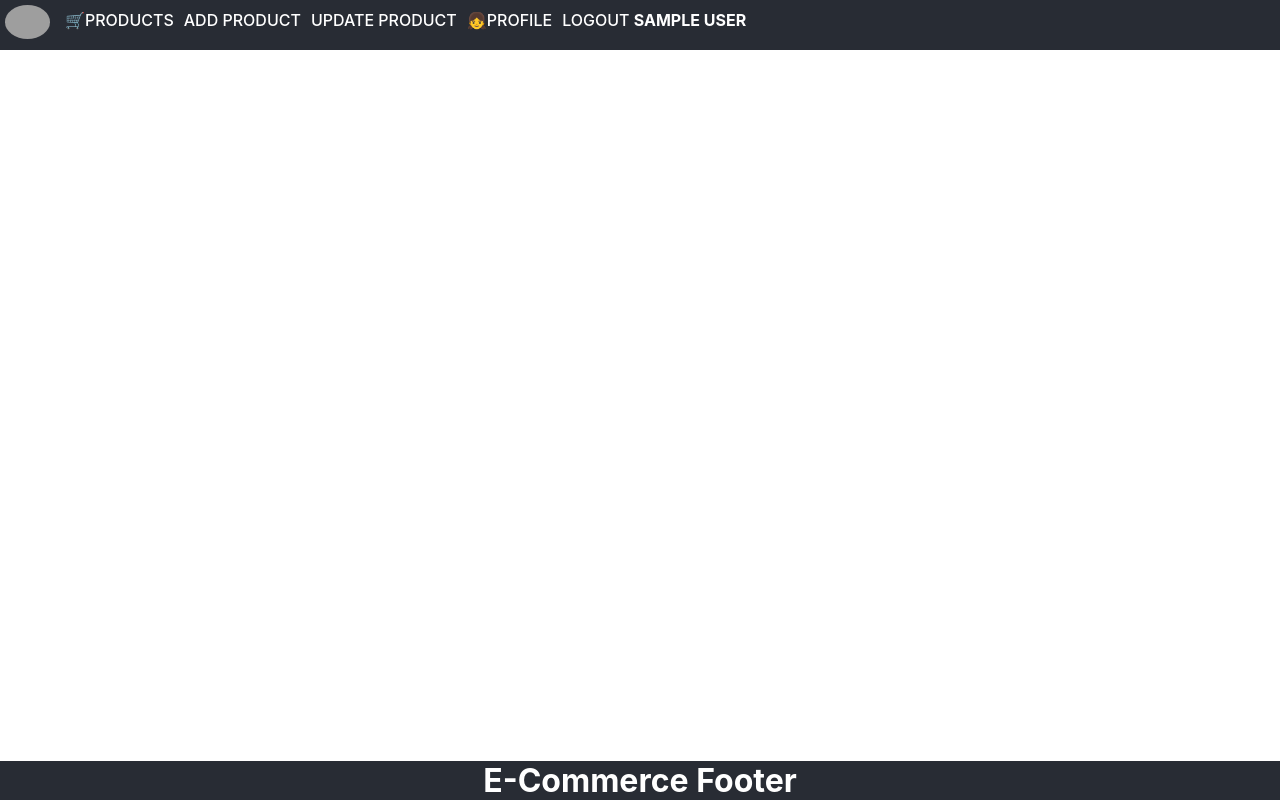
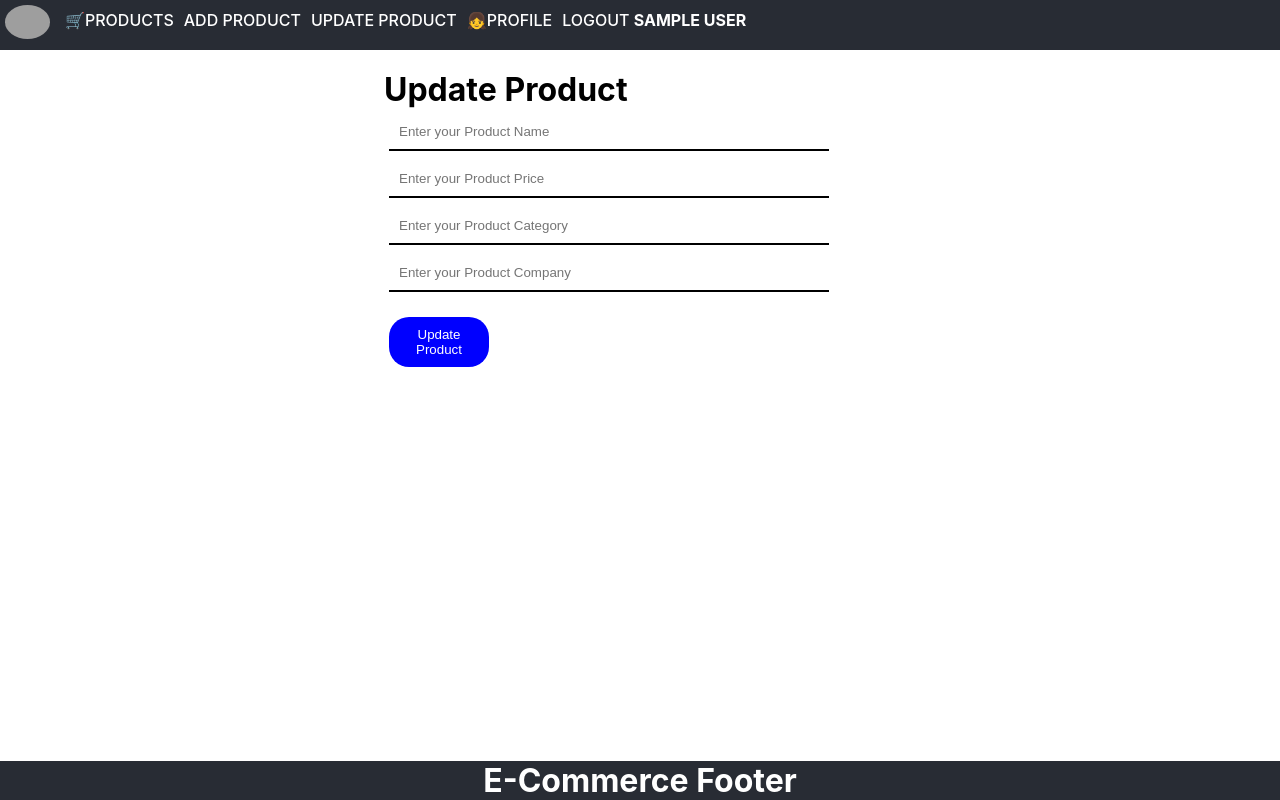
Before and after one commit to vkp3012/ECommerce-, a React (Create React App) app in the folder client/: page /update/1 in a window 1280 px wide. Built offline with nearby package versions, Linux system fonts and the light colour scheme; sample sign-in values are in the browser's storage; grey boxes are pictures that could not be loaded.

Commit message:
update components is done

```diff
--- a/client/src/App.js
+++ b/client/src/App.js
@@ -7,6 +7,7 @@
 import Login from './components/Login';
 import AddProduct from './components/AddProduct';
 import ProductList from './components/ProductList';
+import UpdateProduct from './components/UpdateProduct';
 
 function App() {
   return (
@@ -17,7 +18,7 @@
         <Route element={<PrivateRoute/>}>
           <Route path="/" element={<ProductList/>}/>
           <Route path="/add" element={<AddProduct/>}/>
-          <Route path="/update" element={<h1>Update Product Components</h1>}/>
+          <Route path="/update/:id" element={<UpdateProduct/>}/>
           <Route path="/logout" element={<h1>Logout Components</h1>}/>
           <Route path="/profile" element={<h1>Profile Components</h1>}/>
         </Route>
--- a/client/src/components/ProductList.js
+++ b/client/src/components/ProductList.js
@@ -1,4 +1,5 @@
 import React, { useEffect, useState } from 'react'
+import {Link} from "react-router-dom";
 
 const ProductList = () => {
     const [products, setProducts] = useState([]);
@@ -13,7 +14,19 @@
         setProducts(result)
     }
 
-    console.log("products", products);
+    const deleteProduct = async (id) =>{
+        let result = await fetch(`http://localhost:5000/product/${id}`,{
+            method : "Delete"
+        })
+        result = await result.json()
+        if(result){
+            alert("Product is delete")
+            getAllProducts();
+        }
+    }
+
+
+    // console.log("products", products);
 
     return (
         <div className='product-list'>
@@ -24,15 +37,20 @@
                 <li>Price</li>
                 <li>Category</li>
                 <li>Company</li>
+                <li>Delete</li>
             </ul>
             {
                 products.map((item,index) =>
-                    <ul>
+                    <ul key={item._id}>
                         <li>{index+1}</li>
                         <li>{item.name}</li>
                         <li>$ {item.price}</li>
                         <li>{item.category}</li>
                         <li>{item.company}</li>
+                        <li>
+                            <button onClick={()=>deleteProduct(item._id)}>Delete</button>
+                            <Link to = {`/update/`+item._id} style={{color:"green"}}>Update</Link>
+                        </li>
                     </ul>
                 )
             }
--- /dev/null
+++ b/client/src/components/UpdateProduct.js
@@ -0,0 +1,49 @@
+import React, { useState } from 'react'
+
+const UpdateProduct = () => {
+
+    const [name, setName] = useState("")
+    const [price, setPrice] = useState("")
+    const [category, setCategory] = useState("")
+    const [company, setCompany] = useState("")
+
+
+    const handleUpdateProduct = () => {
+        console.log(name,price,category,company)
+    }
+
+    return (
+        <div className='add-product'>
+            <h1>Update Product</h1>
+            <div className='input-form'>
+                <input
+                    value={name}
+                    onChange={(e) => setName(e.target.value)}
+                    type='text'
+                    placeholder='Enter your Product Name'
+                />
+                <input
+                    value={price}
+                    onChange={(e) => setPrice(e.target.value)}
+                    type='text'
+                    placeholder='Enter your Product Price'
+                />
+                <input
+                    value={category}
+                    onChange={(e) => setCategory(e.target.value)}
+                    type='text'
+                    placeholder='Enter your Product Category'
+                />
+                <input
+                    value={company}
+                    onChange={(e) => setCompany(e.target.value)}
+                    type='text'
+                    placeholder='Enter your Product Company'
+                />
+                <button onClick={handleUpdateProduct} type='button'>Update Product</button>
+            </div>
+        </div>
+    )
+}
+
+export default UpdateProduct
```
